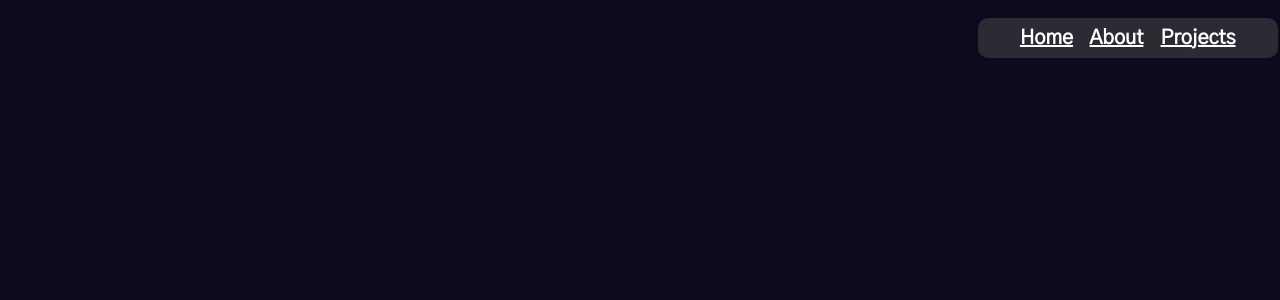
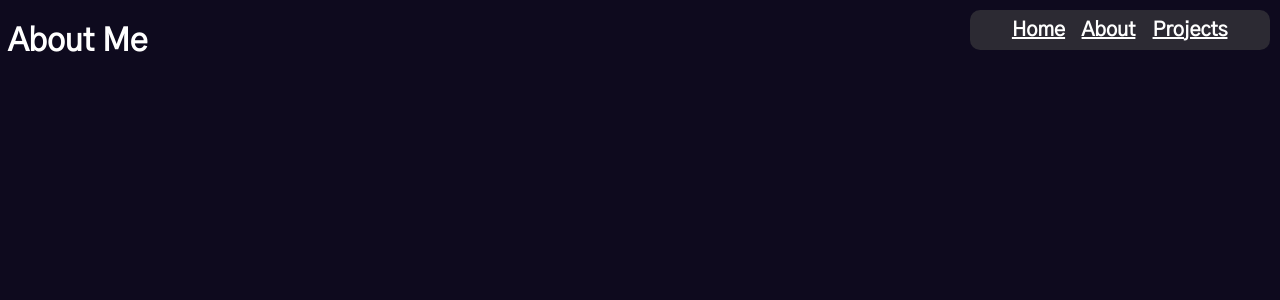
Before and after one commit to sideOfLentils/sideoflentils.github.io, a SvelteKit app in the folder my-app/: page /about in a window 1280 px wide. Shown: the top 300 px of the page. Built offline with nearby package versions, Linux system fonts and the light colour scheme.

Commit message:
fixed element positioning for div containers

```diff
--- a/my-app/src/routes/about/+page.svelte
+++ b/my-app/src/routes/about/+page.svelte
@@ -1 +1 @@
-<!-- <p>About me!</p> -->
+<h1>About Me</h1>
--- a/my-app/src/routes/projects/+page.svelte
+++ b/my-app/src/routes/projects/+page.svelte
@@ -0,0 +1 @@
+<h1>Projects</h1>
--- a/my-app/src/routes/styles.css
+++ b/my-app/src/routes/styles.css
@@ -1,6 +1,8 @@
 :root {
     --normal-font: "Gothic A1";
     --normal-text-color: #7DE9E2;
+    --content-width: 40%;
+    --content-height: auto;
 
     --card-font-size: 23px;
     --card-background-color: #240750;
@@ -9,7 +11,7 @@
 }
 
 body {
-    overflow: hidden;
+    overflow-x: hidden;
     background-color: var(--base-background-color);
 
 }
@@ -33,11 +35,10 @@ nav {
     background-color: #2C2A33;
 }
 
-p {
+h1, h2, h3, h4, h5, h6, p {
     color: #FFF;
 
     font-family: var(--normal-font);
-    font-size: 12px;
     font-style: normal;
     font-weight: 700;
     line-height: normal;
@@ -47,6 +48,8 @@ p {
     pointer-events: none;
 
     position: absolute;
+    top: 0;
+    left: 0;
     width: 100%;
     height: 100%;
     display: flex;
@@ -61,6 +64,11 @@ p {
 .container.nav {
     justify-content: flex-end;
     align-items: start;
+}
+
+.container.content {
+    width: var(--content-width);
+    height: var(--content-height);
 }
 
 .nav-text {
```
